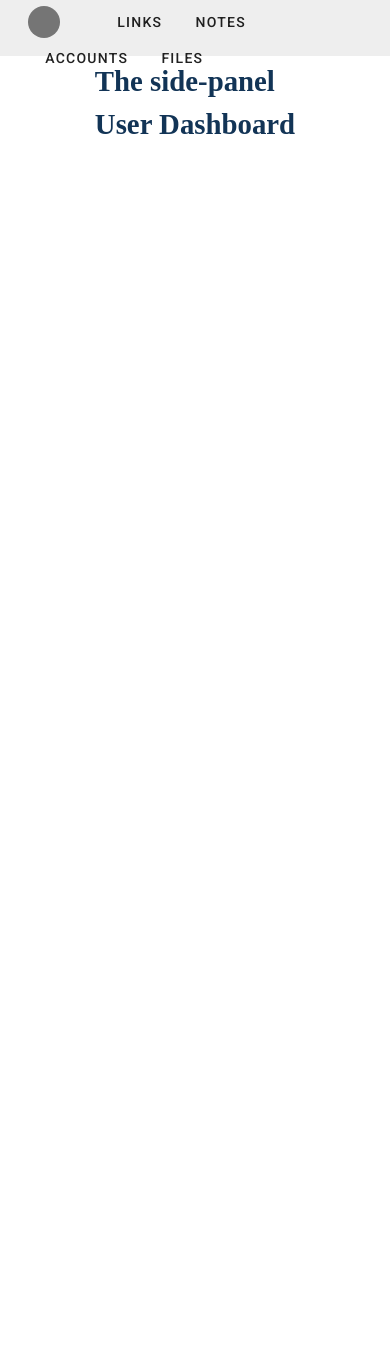
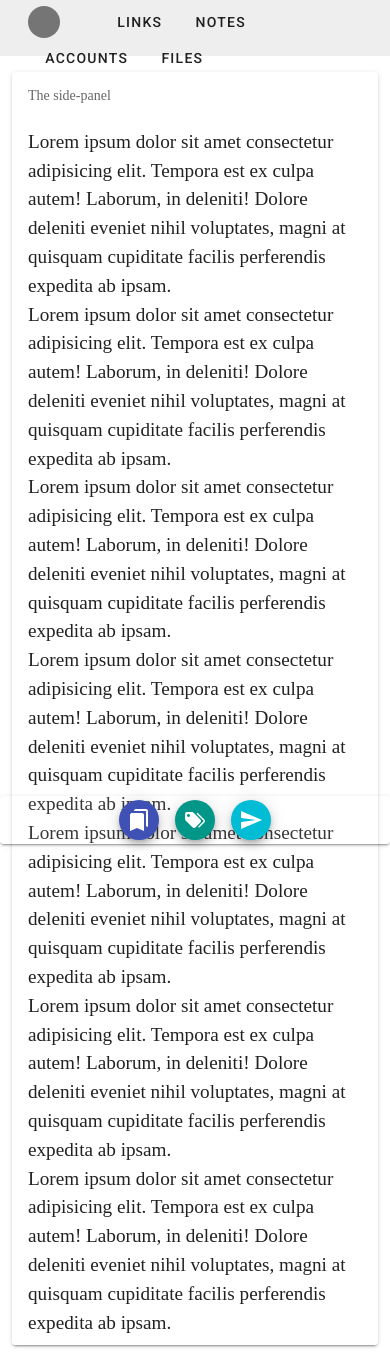
Before and after one commit to michaeliyke/vil, a Vue app: page /home in a window 390 px wide. Before the commit the page ends 844 px from the top, so only its background shows below. Built offline with nearby package versions, Linux system fonts and the light colour scheme.

Commit message:
Responsive layout in the works

```diff
--- /dev/null
+++ b/lift.json
@@ -0,0 +1,2 @@
+{
+}
--- a/src/App.vue
+++ b/src/App.vue
@@ -16,3 +16,9 @@ export default {
   },
 };
 </script>
+
+<style>
+.v-main{
+  width: 100%;
+}
+</style>
--- a/src/dashboard/DashboardComponent.vue
+++ b/src/dashboard/DashboardComponent.vue
@@ -1,20 +1,70 @@
 <template>
-  <section class="user-dashboard">
-    <side-bar></side-bar>
-    <h1>User Dashboard</h1>
-  </section>
+  <v-container class="user-dashboard">
+    <v-row class="">
+      <v-col class="cyan lighten-4 hidden-xs-only col-sm-3 col-md-3 col-lg-4">
+        <left-panel></left-panel>
+      </v-col>
+
+      <v-col class="col-12 col-sm-7 col-md-6 col-lg-5">
+        <tem-panel></tem-panel>
+      </v-col>
+
+      <v-col class="cyan lighten-4 hidden-xs-only col-sm-2 col-md-3 col-lg-3">
+        <right-panel></right-panel>
+      </v-col>
+
+      <v-col class="hidden-sm-and-up col-12 fixed py-0 px-0">
+        <v-card class="text-center py-1" color="rgba(255, 255, 255, 0.1)">
+          <v-btn class="mx-2" small fab dark color="indigo">
+            <!-- <v-icon dark> mdi-tag-multiple </v-icon> -->
+            <v-icon dark> mdi-bookmark-multiple </v-icon>
+          </v-btn>
+
+          <v-btn class="mx-2" small fab dark color="teal">
+            <v-icon dark> mdi-tag-multiple</v-icon>
+          </v-btn>
+
+          <v-btn class="mx-2" small fab dark color="cyan">
+            <v-icon dark> mdi-send </v-icon>
+          </v-btn>
+        </v-card>
+      </v-col>
+    </v-row>
+  </v-container>
 </template>
 
 <script>
-import SideBar from "./SideBar.vue";
+import LeftPanel from "./LeftPanel.vue";
+// import MiddlePanel from "./MiddlePanel.vue";
+import RightPanel from "./RightPanel.vue";
+import TemPanel from "./TemPanel.vue";
 
 export default {
   name: "DashboardComponent",
   components: {
-    SideBar,
+    LeftPanel,
+    // MiddlePanel,
+    RightPanel,
+    TemPanel,
+  },
+  data() {
+    return {
+      text: "center",
+      icon: "justify",
+      toggle_none: null,
+      toggle_one: 0,
+      toggle_exclusive: 2,
+      toggle_multiple: [0, 1, 2],
+    };
   },
 };
 </script>
 
 <style>
+.fixed {
+  position: fixed;
+  bottom: 0;
+  margin-right: auto;
+  margin-left: auto;
+}
 </style>
--- /dev/null
+++ b/src/dashboard/LeftPanel.vue
@@ -0,0 +1,30 @@
+<template>
+  <v-card class="side-panel">
+    <v-subheader>Categories</v-subheader>
+    <v-list>
+      <template v-for="(category, index) in categories">
+        <v-list-item v-if="category" :key="index">{{category}}</v-list-item>
+      </template>
+    </v-list>
+  </v-card>
+</template>
+
+<script>
+export default {
+  name: "SidePanel",
+  data: () => ({
+    categories: [],
+  }),
+  mounted() {
+    this.categories = ["Internship", "Training", "Mentored", "Training"];
+    this.displayCategories();
+  },
+  methods: {
+    displayCategories() {},
+  },
+};
+</script>
+
+<style>
+
+</style>
--- a/src/dashboard/SideBar.vue
+++ b/src/dashboard/MiddlePanel.vue
@@ -1,7 +1,5 @@
 <template>
-  <section class="side-panel">
-    <h2>The side-panel</h2>
-  </section>
+  <v-card>User Dashboard</v-card>
 </template>
 
 <script>
--- /dev/null
+++ b/src/dashboard/RightPanel.vue
@@ -0,0 +1,26 @@
+<template>
+  <v-card class="side-panel">
+    <v-subheader>The side-panel</v-subheader>
+    <v-list>
+      <template v-for="(tag, index) in tags">
+        <v-list-item v-if="tag" :key="index">{{tag}}</v-list-item>
+      </template>
+    </v-list>
+  </v-card>
+</template>
+
+<script>
+export default {
+  name: "SideBar",
+  data: () => ({
+    tags: [],
+  }),
+  mounted() {
+    this.tags = ["I4G", "SSG", "StudentBuild"];
+  },
+};
+</script>
+
+<style>
+
+</style>
--- /dev/null
+++ b/src/dashboard/TemPanel.vue
@@ -0,0 +1,60 @@
+<template>
+  <v-card class="tem-panel">
+    <v-subheader>The side-panel</v-subheader>
+    <v-list>
+      <template>
+        <v-list-item
+          >Lorem ipsum dolor sit amet consectetur adipisicing elit. Tempora est
+          ex culpa autem! Laborum, in deleniti! Dolore deleniti eveniet nihil
+          voluptates, magni at quisquam cupiditate facilis perferendis expedita
+          ab ipsam.</v-list-item
+        >
+        <v-list-item
+          >Lorem ipsum dolor sit amet consectetur adipisicing elit. Tempora est
+          ex culpa autem! Laborum, in deleniti! Dolore deleniti eveniet nihil
+          voluptates, magni at quisquam cupiditate facilis perferendis expedita
+          ab ipsam.</v-list-item
+        >
+        <v-list-item
+          >Lorem ipsum dolor sit amet consectetur adipisicing elit. Tempora est
+          ex culpa autem! Laborum, in deleniti! Dolore deleniti eveniet nihil
+          voluptates, magni at quisquam cupiditate facilis perferendis expedita
+          ab ipsam.</v-list-item
+        >
+        <v-list-item
+          >Lorem ipsum dolor sit amet consectetur adipisicing elit. Tempora est
+          ex culpa autem! Laborum, in deleniti! Dolore deleniti eveniet nihil
+          voluptates, magni at quisquam cupiditate facilis perferendis expedita
+          ab ipsam.</v-list-item
+        >
+        <v-list-item
+          >Lorem ipsum dolor sit amet consectetur adipisicing elit. Tempora est
+          ex culpa autem! Laborum, in deleniti! Dolore deleniti eveniet nihil
+          voluptates, magni at quisquam cupiditate facilis perferendis expedita
+          ab ipsam.</v-list-item
+        >
+        <v-list-item
+          >Lorem ipsum dolor sit amet consectetur adipisicing elit. Tempora est
+          ex culpa autem! Laborum, in deleniti! Dolore deleniti eveniet nihil
+          voluptates, magni at quisquam cupiditate facilis perferendis expedita
+          ab ipsam.</v-list-item
+        >
+        <v-list-item
+          >Lorem ipsum dolor sit amet consectetur adipisicing elit. Tempora est
+          ex culpa autem! Laborum, in deleniti! Dolore deleniti eveniet nihil
+          voluptates, magni at quisquam cupiditate facilis perferendis expedita
+          ab ipsam.</v-list-item
+        >
+      </template>
+    </v-list>
+  </v-card>
+</template>
+
+<script>
+export default {
+  name: "TemPAnel",
+};
+</script>
+
+<style>
+</style>
```
Also changed, not shown: package.json (+7 -1 lines), src/dashboard/BottomPane.vue (added, +26 -0 lines).
